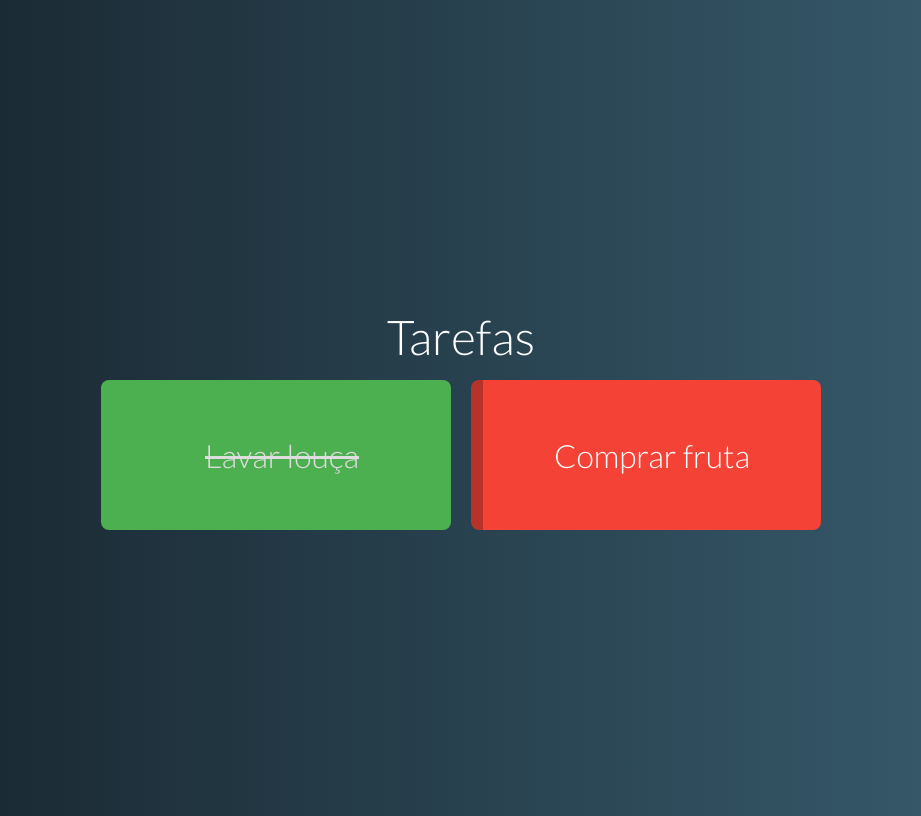
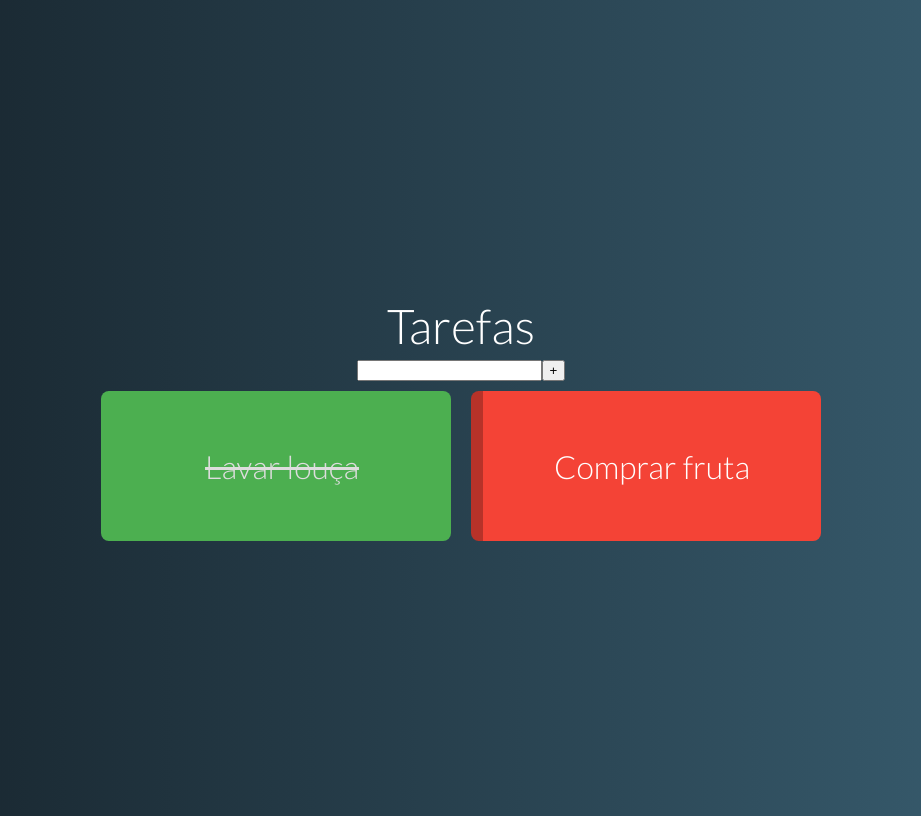
Before and after one commit to lucasbf1992/Curso-Vue.js-2-Completo, a Vue app in the folder projeto-tarefas/: page / in a window 1280 px wide. Shown: the whole page, without its empty margins (179-1100 px from the left). Built offline with nearby package versions, Linux system fonts and the light colour scheme.

Commit message:
adicionando nova task dinamicamente

```diff
--- a/projeto-tarefas/src/App.vue
+++ b/projeto-tarefas/src/App.vue
@@ -1,15 +1,17 @@
 <template>
 	<div id="app">
 		<h1>Tarefas</h1>
+		<NewTask @taskAdded="addTask"></NewTask>
 		<TaskGrid :tasks="tasks"></TaskGrid>
 	</div>
 </template>
 
 <script>
 import TaskGrid from './components/TaskGrid.vue'
+import NewTask from './components/NewTask.vue'
 
 export default {
-	components: { TaskGrid },
+	components: { TaskGrid, NewTask },
 	data() {
 		return {
 			tasks: [
@@ -17,7 +19,24 @@
 				{ name: 'Comprar fruta', pending: true },
 			]
 		}
-	}
+	},
+	methods: {
+		addTask(task) {
+			if (! task.name) {
+				return
+			}
+
+			const sameName = t => t.name === task.name
+			const reallyNew = this.tasks.filter(sameName).length == 0
+
+			if (reallyNew) {
+				this.tasks.push({
+					name: task.name,
+					pending: task.pending || true
+				});
+			}
+		}
+	},
 }
 </script>
 
--- /dev/null
+++ b/projeto-tarefas/src/components/NewTask.vue
@@ -0,0 +1,27 @@
+<template>
+    <div class="new-task">
+        <input @keydown.enter="add" type="text" v-model="name"/>
+        <button @click="add">+</button>
+    </div>
+</template>
+
+<script>
+export default {
+    data() {
+        return {
+            name: ''
+        }
+    },
+    methods: {
+        add() {
+            this.$emit('taskAdded', { name: this.name })
+            this.name = ''
+        }
+    },
+
+}
+</script>
+
+<style>
+
+</style>
```
